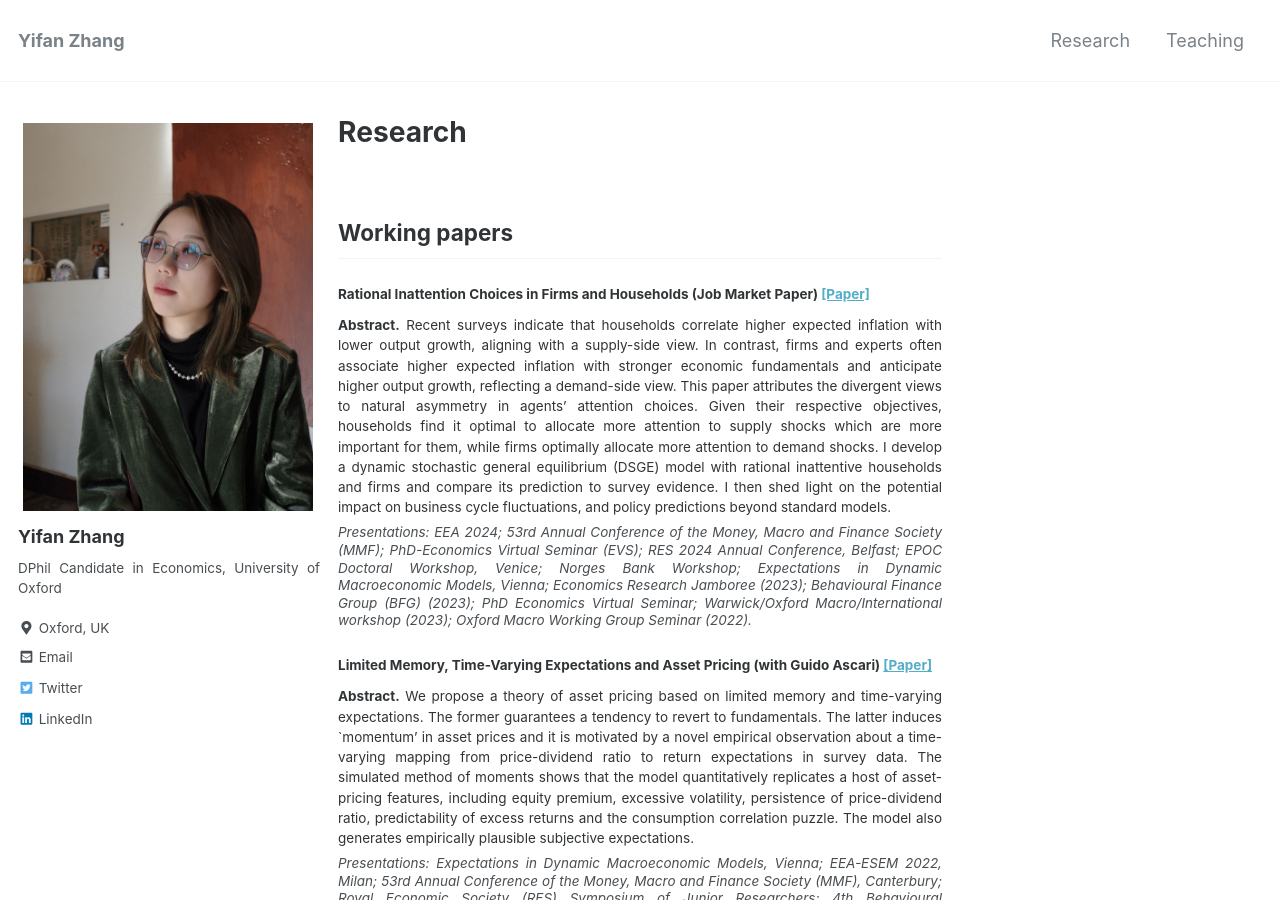
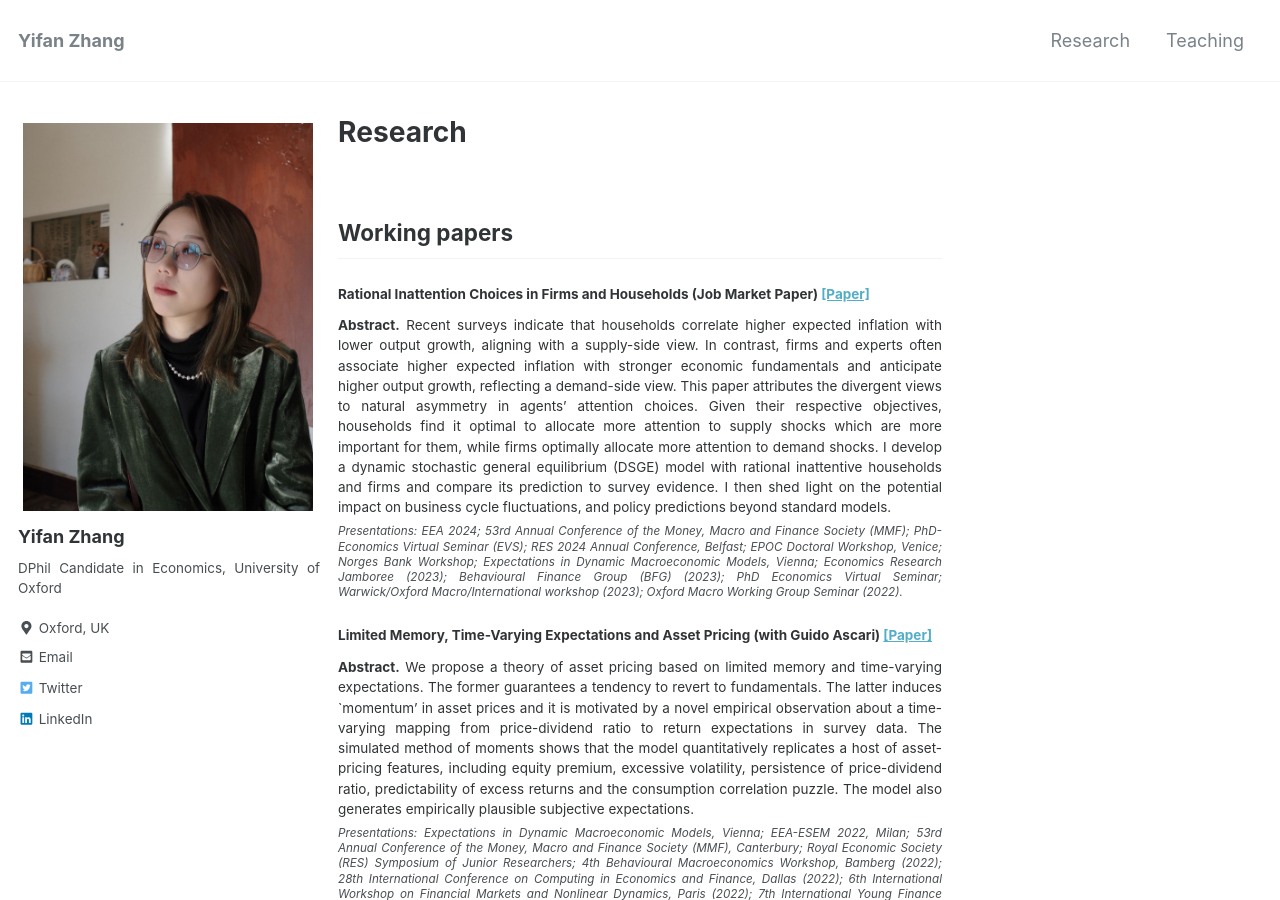
Before and after one commit to yifan-zhang-in/yifan-zhang-in.github.io, a Jekyll site: the page built from _pages/2_research.md, in a window 1280 px wide and 900 px high. Built offline with Jekyll 4.4.1, drawn with Linux system fonts in a browser that asks for light colours; nearby versions of some CDN libraries.

Commit message:
Update 2_research.md

```diff
--- a/_pages/2_research.md
+++ b/_pages/2_research.md
@@ -8,10 +8,10 @@ permalink: /research/
 
 #### **Abstract.** Recent surveys indicate that households correlate higher expected inflation with lower output growth, aligning with a supply-side view. In contrast, firms and experts often associate higher expected inflation with stronger economic fundamentals and anticipate higher output growth, reflecting a demand-side view. This paper attributes the divergent views to natural asymmetry in agents' attention choices. Given their respective objectives, households find it optimal to allocate more attention to supply shocks which are more important for them, while firms optimally allocate more attention to demand shocks. I develop a dynamic stochastic general equilibrium (DSGE) model with rational inattentive households and firms and compare its prediction to survey evidence. I then shed light on the potential impact on business cycle fluctuations, and policy predictions beyond standard models.
 
-<p class="small"> Presentations: EEA 2024; 53rd Annual Conference of the Money, Macro and Finance Society (MMF); PhD-Economics Virtual Seminar (EVS); RES 2024 Annual Conference, Belfast; EPOC Doctoral Workshop, Venice; Norges Bank Workshop; Expectations in Dynamic Macroeconomic Models, Vienna; Economics Research Jamboree (2023); Behavioural Finance Group (BFG) (2023); PhD Economics Virtual Seminar; Warwick/Oxford Macro/International workshop (2023); Oxford Macro Working Group Seminar (2022).</p>
+<p class="small" style="font-size: 0.65em;"> Presentations: EEA 2024; 53rd Annual Conference of the Money, Macro and Finance Society (MMF); PhD-Economics Virtual Seminar (EVS); RES 2024 Annual Conference, Belfast; EPOC Doctoral Workshop, Venice; Norges Bank Workshop; Expectations in Dynamic Macroeconomic Models, Vienna; Economics Research Jamboree (2023); Behavioural Finance Group (BFG) (2023); PhD Economics Virtual Seminar; Warwick/Oxford Macro/International workshop (2023); Oxford Macro Working Group Seminar (2022).</p>
 
 ### **Limited Memory, Time-Varying Expectations and Asset Pricing** (with Guido Ascari) [[Paper]](/home/files/papers/wp_tv_expectations.pdf)
 
 #### **Abstract.** We propose a theory of asset pricing based on limited memory and time-varying expectations. The former guarantees a tendency to revert to fundamentals. The latter induces `momentum' in asset prices and it is motivated by a novel empirical observation about a time-varying mapping from price-dividend ratio to return expectations in survey data. The simulated method of moments shows that the model quantitatively replicates a host of asset-pricing features, including equity premium, excessive volatility, persistence of price-dividend ratio, predictability of excess returns and the consumption correlation puzzle. The model also generates empirically plausible subjective expectations.
 
-<p class="small"> Presentations:  Expectations in Dynamic Macroeconomic Models, Vienna; EEA-ESEM 2022, Milan; 53rd Annual Conference of the Money, Macro and Finance  Society (MMF), Canterbury; Royal Economic Society (RES) Symposium of Junior Researchers; 4th Behavioural Macroeconomics Workshop, Bamberg (2022); 28th International Conference on Computing in Economics and Finance, Dallas (2022); 6th International Workshop on Financial Markets and Nonlinear Dynamics, Paris (2022); 7th International Young Finance Scholars' Conference (2021); 1st PhD Workshop on Expectations in Macroeconomics;  Oxford Macro Working Group Seminar (2021).</p>
+<p class="small"  style="font-size: 0.65em;"> Presentations:  Expectations in Dynamic Macroeconomic Models, Vienna; EEA-ESEM 2022, Milan; 53rd Annual Conference of the Money, Macro and Finance  Society (MMF), Canterbury; Royal Economic Society (RES) Symposium of Junior Researchers; 4th Behavioural Macroeconomics Workshop, Bamberg (2022); 28th International Conference on Computing in Economics and Finance, Dallas (2022); 6th International Workshop on Financial Markets and Nonlinear Dynamics, Paris (2022); 7th International Young Finance Scholars' Conference (2021); 1st PhD Workshop on Expectations in Macroeconomics;  Oxford Macro Working Group Seminar (2021).</p>
```
